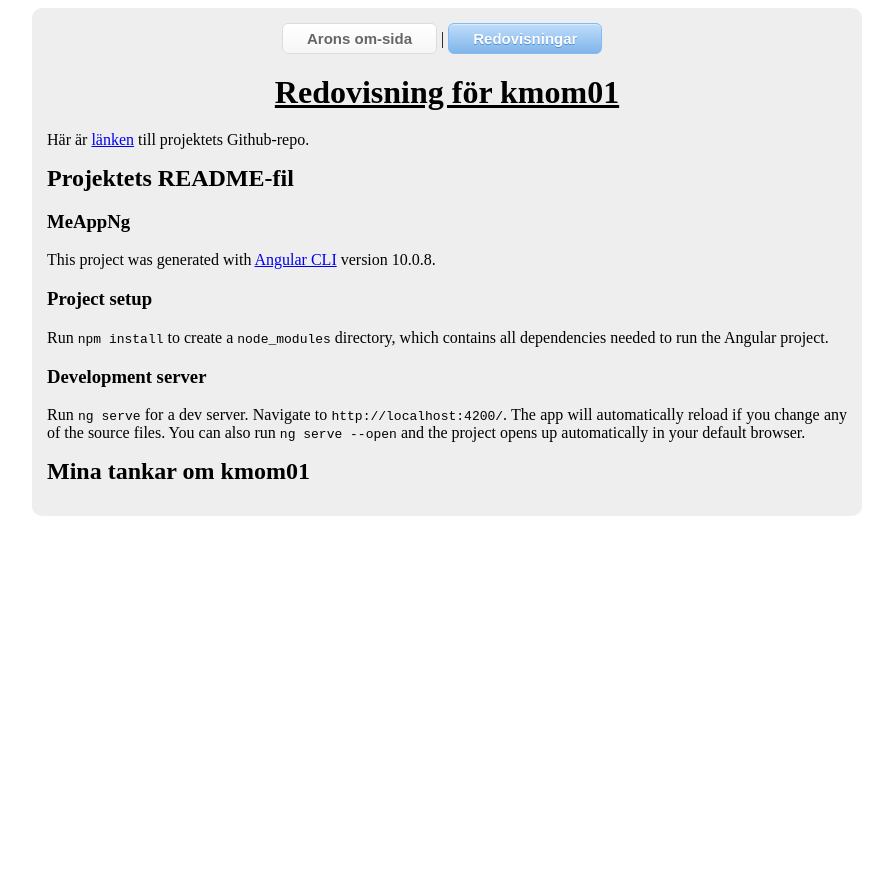
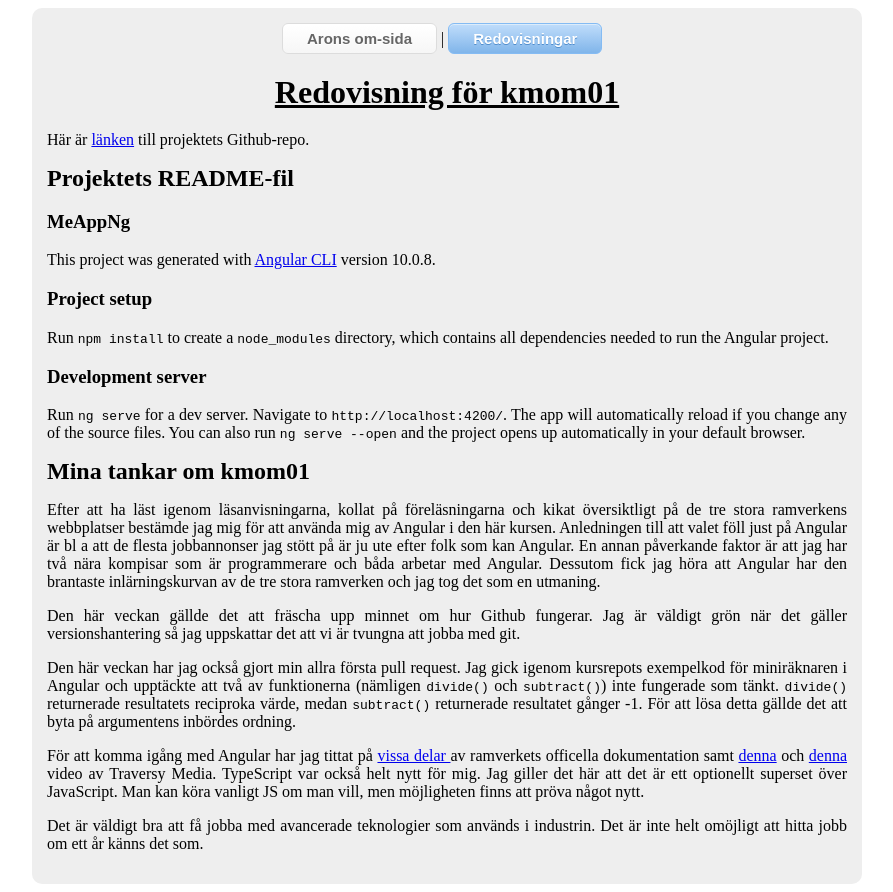
Before and after one commit to ahonson/jsramverk-frontend, an Angular app: page /reports/week/1 in a window 1280 px wide. Shown: the whole page, without its empty margins (193-1086 px from the left). Before the commit the page ends 800 px from the top, so only its background shows below. Built offline with nearby package versions, Linux system fonts and the light colour scheme.

Commit message:
Added some text to the report page and made minor changes to the about page.

```diff
--- a/src/app/about-me/about-me.component.html
+++ b/src/app/about-me/about-me.component.html
@@ -1,5 +1,5 @@
 <h1>Me-sida för Aron i JSramverk-kursen</h1>
 <img src="../../assets/images/me.png" alt="Bild på mig">
-<p>Jag är en av <a href="https://www.textfixarna.se/de-som-eller-dem-som/">dem</a> som försöker varva studierna med ett jobb (numera på halvtid), familj och barn. Jag hade lite förkunskaper i början, men nu i tvåan får jag nog kämpa på ordentligt för att inte halka efter.</p>
+<p>Jag är en av dem som försöker varva studierna med ett jobb (numera på halvtid), familj och barn. Jag hade lite förkunskaper i början, men nu i tvåan får jag nog kämpa på ordentligt för att inte halka efter.</p>
 <p>Jag är född 1984 och har bott i Budapest nästan hela mitt liv (bortsett från ett antal vistelser i Sverige och Polen). Jag har alltid varit intresserad av språk. Jag började läsa engelska och ryska när jag gick i grundskolan, tyska och latin på gymnasiet och sedan svenska och polska på universitetet.</p>
 <p>Jag har arbetat som språklärare i över 10 år. Min kusin som själv är programmerare introducerade mig till Python för några år sedan. I takt med att jag förstått hur pass mycket som kan automatiseras inom språkinlärning har jag blivit alltmer intresserad av programmering och webben. Jag läser inte för att omskola mig utan för att kunna effektivisera min undervisning med hjälp av datorn. Men man vet ju aldrig vad framtiden bär i sitt sköte...</p>
--- a/src/app/reports/reports.component.html
+++ b/src/app/reports/reports.component.html
@@ -1,5 +1,5 @@
 <h1>Redovisning för kmom01</h1>
-<p>Här är <a href="https://github.com/ahonson">länken</a> till projektets Github-repo.</p>
+<p>Här är <a href="https://github.com/ahonson/jsramverk-frontend">länken</a> till projektets Github-repo.</p>
 <h2>Projektets README-fil</h2>
 <h3>MeAppNg</h3>
 <p>This project was generated with <a href="https://github.com/angular/angular-cli">Angular CLI</a> version 10.0.8.</p>
@@ -8,4 +8,8 @@
 <h3>Development server</h3>
 <p>Run <code>ng serve</code> for a dev server. Navigate to <code>http://localhost:4200/</code>. The app will automatically reload if you change any of the source files. You can also run <code>ng serve --open</code> and the project opens up automatically in your default browser.</p>
 <h2>Mina tankar om kmom01</h2>
-<p></p>
+<p>Efter att ha läst igenom läsanvisningarna, kollat på föreläsningarna och kikat översiktligt på de tre stora ramverkens webbplatser bestämde jag mig för att använda mig av Angular i den här kursen. Anledningen till att valet föll just på Angular är bl a att de flesta jobbannonser jag stött på är ju ute efter folk som kan Angular. En annan påverkande faktor är att jag har två nära kompisar som är programmerare och båda arbetar med Angular. Dessutom fick jag höra att Angular har den brantaste inlärningskurvan av de tre stora ramverken och jag tog det som en utmaning.</p>
+<p>Den här veckan gällde det att fräscha upp minnet om hur Github fungerar. Jag är väldigt grön när det gäller versionshantering så jag uppskattar det att vi är tvungna att jobba med git.</p>
+<p>Den här veckan har jag också gjort min allra första pull request. Jag gick igenom kursrepots exempelkod för miniräknaren i Angular och upptäckte att två av funktionerna (nämligen <code>divide()</code> och <code>subtract()</code>) inte fungerade som tänkt. <code>divide()</code> returnerade resultatets reciproka värde, medan <code>subtract()</code> returnerade resultatet gånger -1. För att lösa detta gällde det att byta på argumentens inbördes ordning.</p>
+<p>För att komma igång med Angular har jag tittat på <a href="https://angular.io/guide/router-tutorial">vissa delar </a> av ramverkets officella dokumentation samt <a href="https://www.youtube.com/watch?v=Fdf5aTYRW0E">denna</a> och <a href="https://www.youtube.com/watch?v=rAy_3SIqT-E">denna</a> video av Traversy Media. TypeScript var också helt nytt för mig. Jag giller det här att det är ett optionellt superset över JavaScript. Man kan köra vanligt JS om man vill, men möjligheten finns att pröva något nytt.</p>
+<p>Det är väldigt bra att få jobba med avancerade teknologier som används i industrin. Det är inte helt omöjligt att hitta jobb om ett år känns det som.</p>
```
